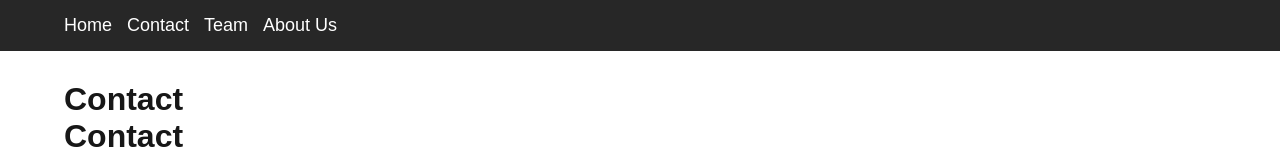
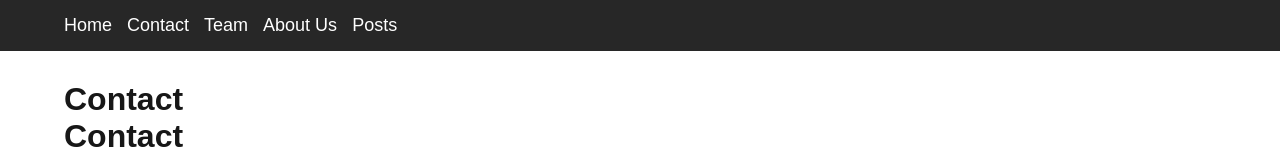
Before and after one commit to kacper0276/Next-Training, a Next.js app: page /contact in a window 1280 px wide. Shown: the top 160 px of the page. Built offline with nearby package versions, Linux system fonts and the light colour scheme.

Commit message:
First fetch data from backend

```diff
--- /dev/null
+++ b/src/app/posts/posts.module.scss
@@ -0,0 +1,5 @@
+.item {
+  padding: 0 15px 24px 15px;
+  border-bottom: 1px solid gray;
+  margin: 24px;
+}
--- a/src/common/components/Menu.tsx
+++ b/src/common/components/Menu.tsx
@@ -16,6 +16,9 @@ export function Menu() {
       <li className={styles["menu-item"]}>
         <Link href="/contact/about-us">About Us</Link>
       </li>
+      <li className={styles["menu-item"]}>
+        <Link href="/posts">Posts</Link>
+      </li>
     </ul>
   );
 }
```
Also changed, not shown: src/app/posts/page.tsx (added, +32 -0 lines), src/types/post.type.ts (added, +10 -0 lines).
